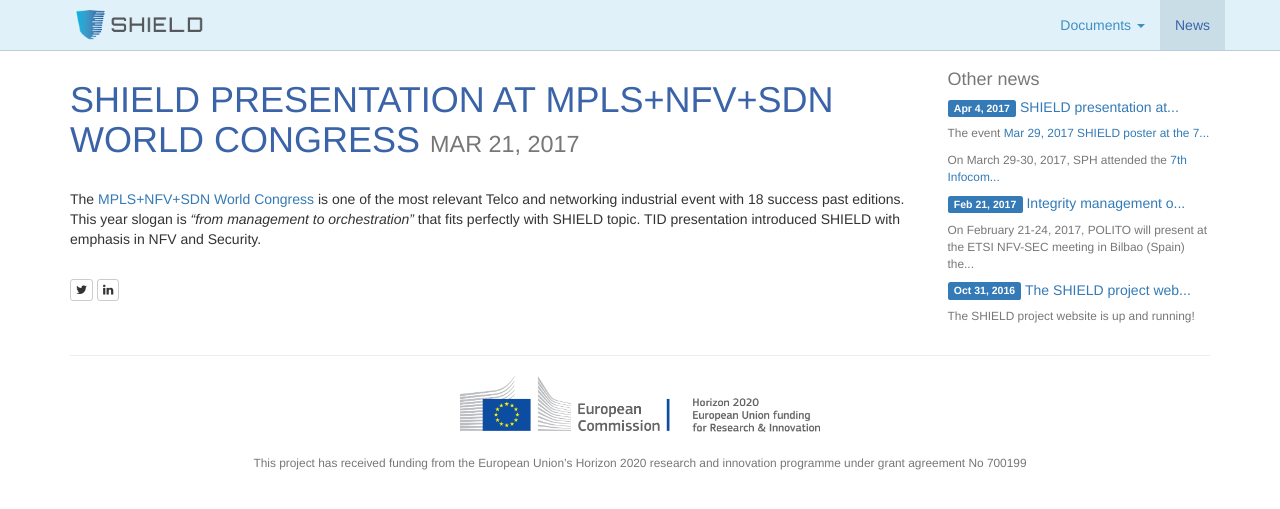
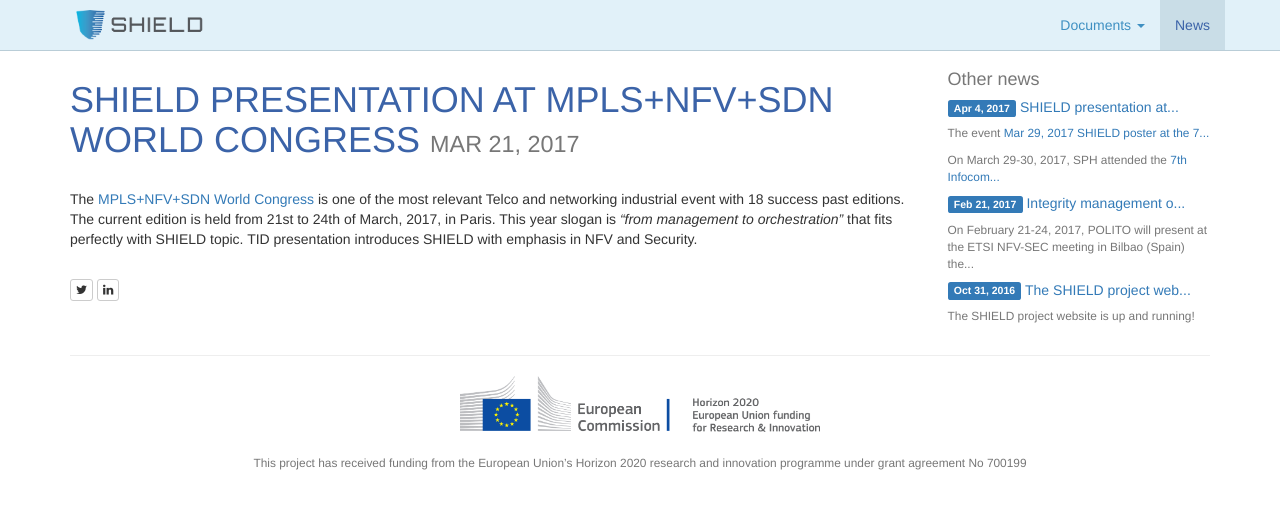
Before and after one commit to torsec/shield-h2020, a Jekyll site: the page built from _news/2017-03-21-presentation-mpls-nfv-sdn-world-congress.md, in a window 1280 px wide. Shown: the top 509 px of the page. Built offline with Jekyll 4.4.1, drawn with Linux system fonts in a browser that asks for light colours; comment, search, counter and statistics services are not loaded.

Commit message:
Updated MPLS+NFV+SDN news

```diff
--- a/_news/2017-03-21-presentation-mpls-nfv-sdn-world-congress.md
+++ b/_news/2017-03-21-presentation-mpls-nfv-sdn-world-congress.md
@@ -3,6 +3,6 @@
 layout: news
 ---
 
-The [MPLS+NFV+SDN World Congress][1] is one of the most relevant Telco and networking industrial event with 18 success past editions. This year slogan is *"from management to orchestration"* that fits perfectly with SHIELD topic. TID presentation introduced SHIELD with emphasis in NFV and Security.
+The [MPLS+NFV+SDN World Congress][1] is one of the most relevant Telco and networking industrial event with 18 success past editions. The current edition is held from 21st to 24th of March, 2017, in Paris. This year slogan is *"from management to orchestration"* that fits perfectly with SHIELD topic. TID presentation introduces SHIELD with emphasis in NFV and Security.
 
 [1]: http://www.uppersideconferences.com/mpls-sdn-nfv/
```
